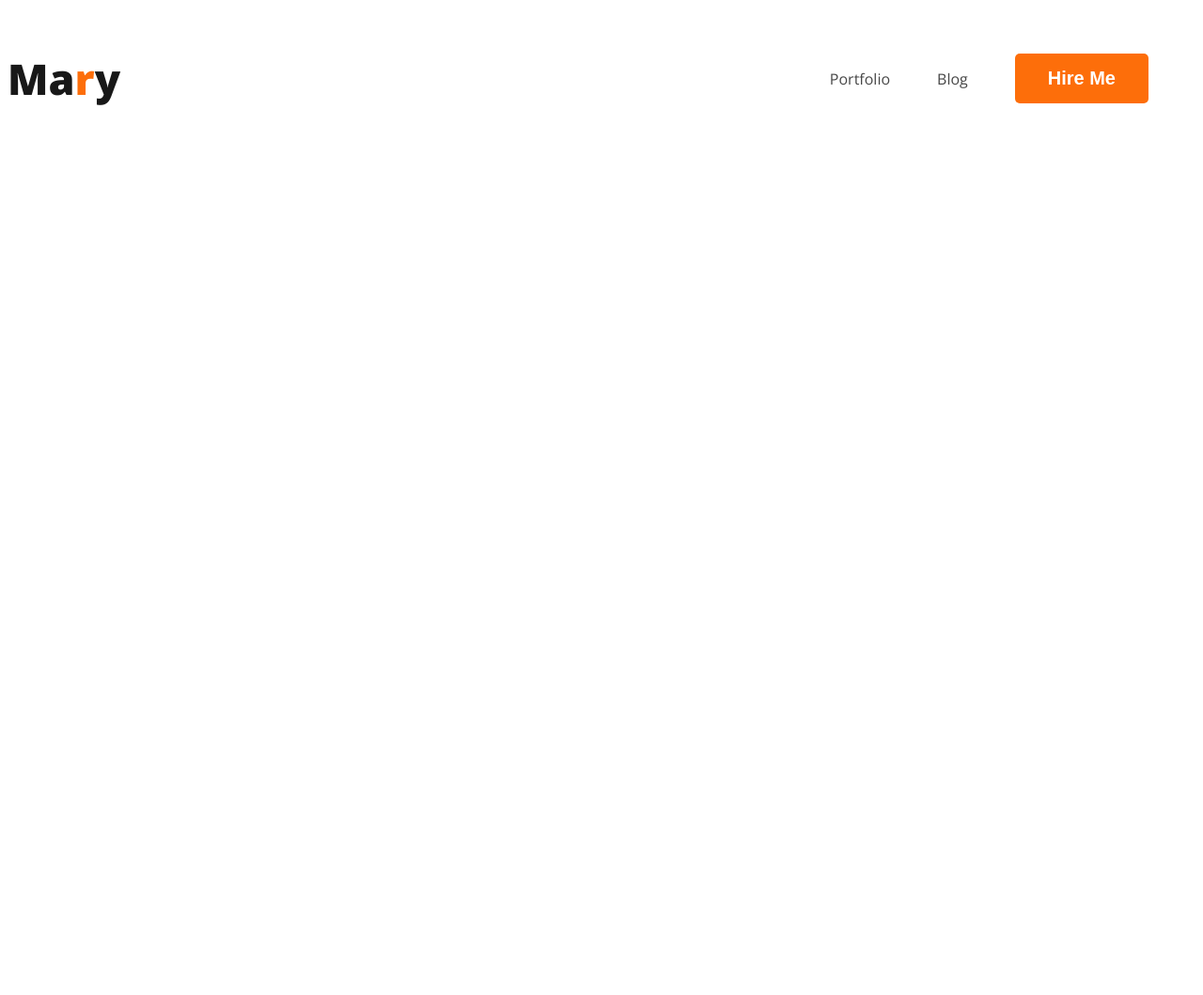
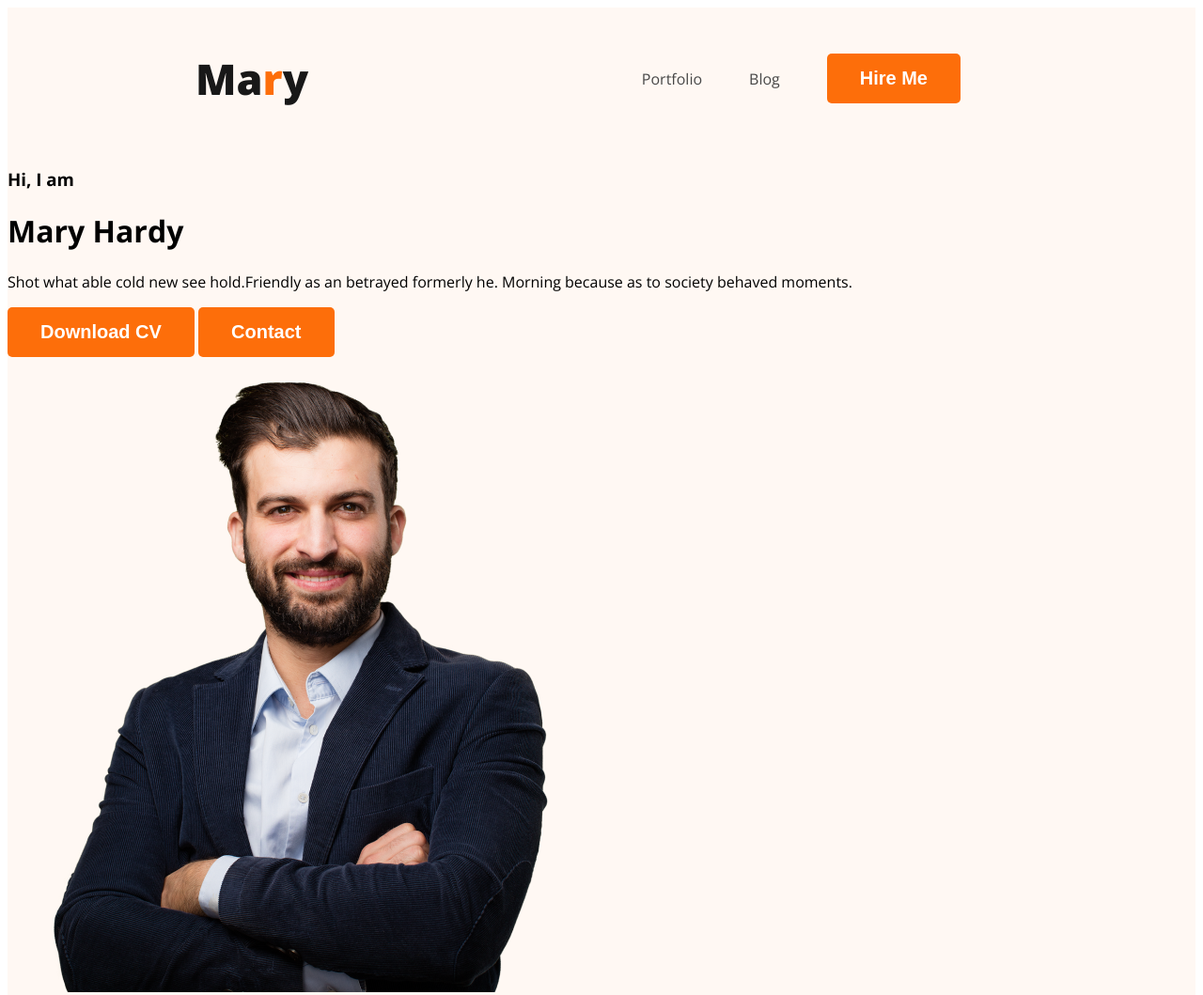
Before and after one commit to KishoreSharif/xyz-developer-portfolio, a plain HTML site: page index.html in a window 1280 px wide. Shown: the whole page at 94% size. Before the commit the page ends 800 px from the top, so only its background shows below. Drawn offline with nearby package versions, Linux system fonts and the light colour scheme.

Commit message:
uploaded photo

```diff
--- a/index.html
+++ b/index.html
@@ -12,7 +12,7 @@
     <link rel="stylesheet" href="./styles/portfolio.css">
 </head>
 <body>
-    <header>
+    <header class="header">
         <nav>
             <h3 class="nav-title">Ma<span class="text-primary">r</span>y</h3>
             <ul>
@@ -21,6 +21,16 @@
                 <li><button class="btn-primary">Hire Me</button></li>
             </ul>
         </nav>
+        <div class="banner-content">
+            <div>
+                <h3 class="banner-greeting">Hi, I  am</h3>
+                <h1 class="banner-title">Mary Hardy</h1>
+                <p>Shot what able cold new see hold.Friendly as an betrayed formerly he. Morning because as to society behaved moments.</p>
+                <button class="btn-primary">Download CV</button>
+                <button class="btn-primary">Contact</button>
+            </div>
+            <img class="profile-pic" src="images/hardy.png" alt="">
+        </div>
 
     </header>
     <main>
--- a/styles/portfolio.css
+++ b/styles/portfolio.css
@@ -20,6 +20,7 @@ nav {
   display: flex;
   justify-content: space-between;
   align-items: center;
+  margin: 0 200px;
 }
 .nav-title {
   color: var(--Dark-01, #181818);
@@ -38,3 +39,15 @@ nav a {
   text-decoration: none;
   color: #474747;
 }
+/* header related styles */
+.header{
+    background-color: #FFF8F3;
+}
+.banner{
+    padding: 30px 30px 30px 250px;
+    display: flex;
+    align-items: center;
+}
+.banner .profile-pic{
+    width: 500px;
+}
```
